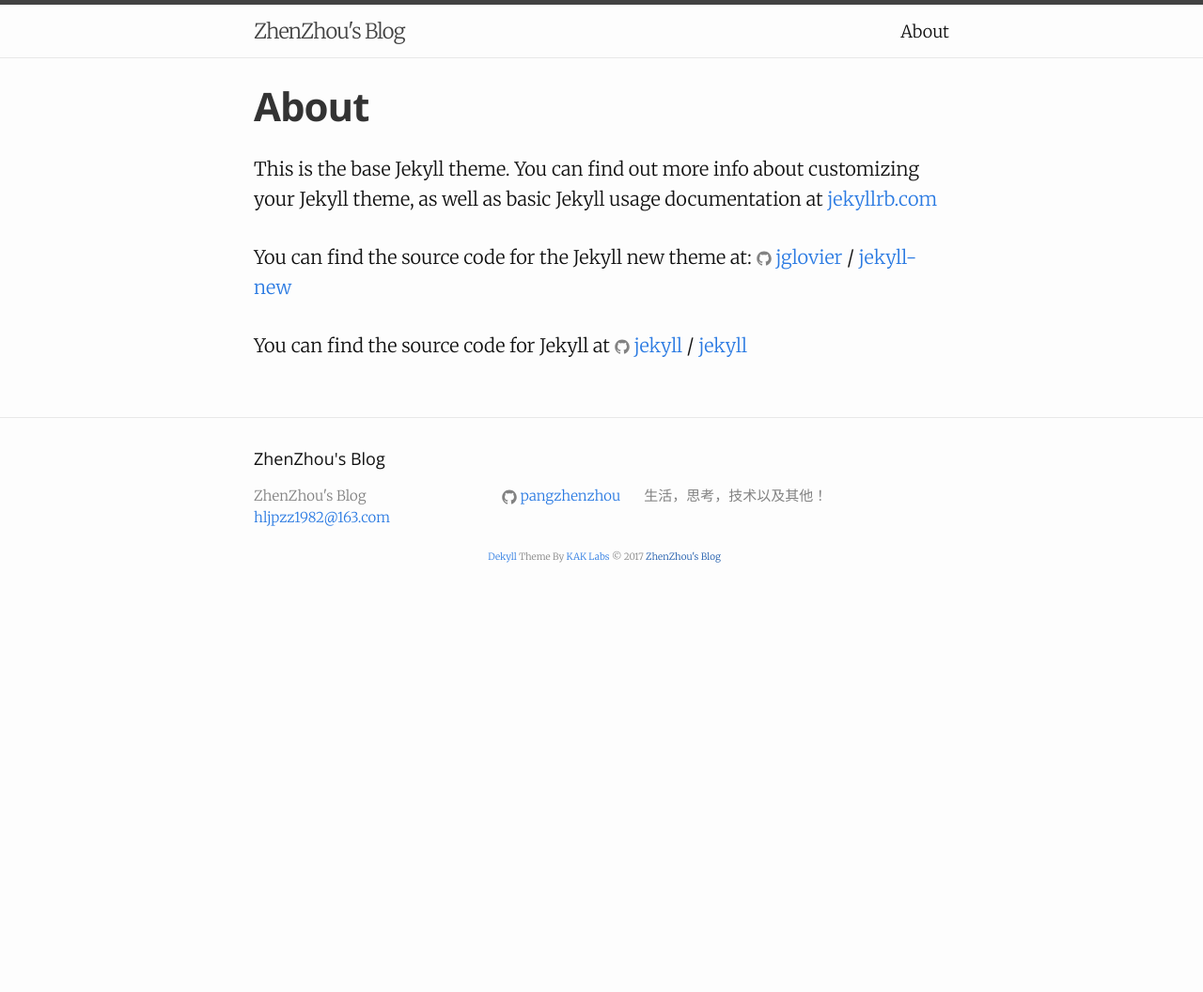
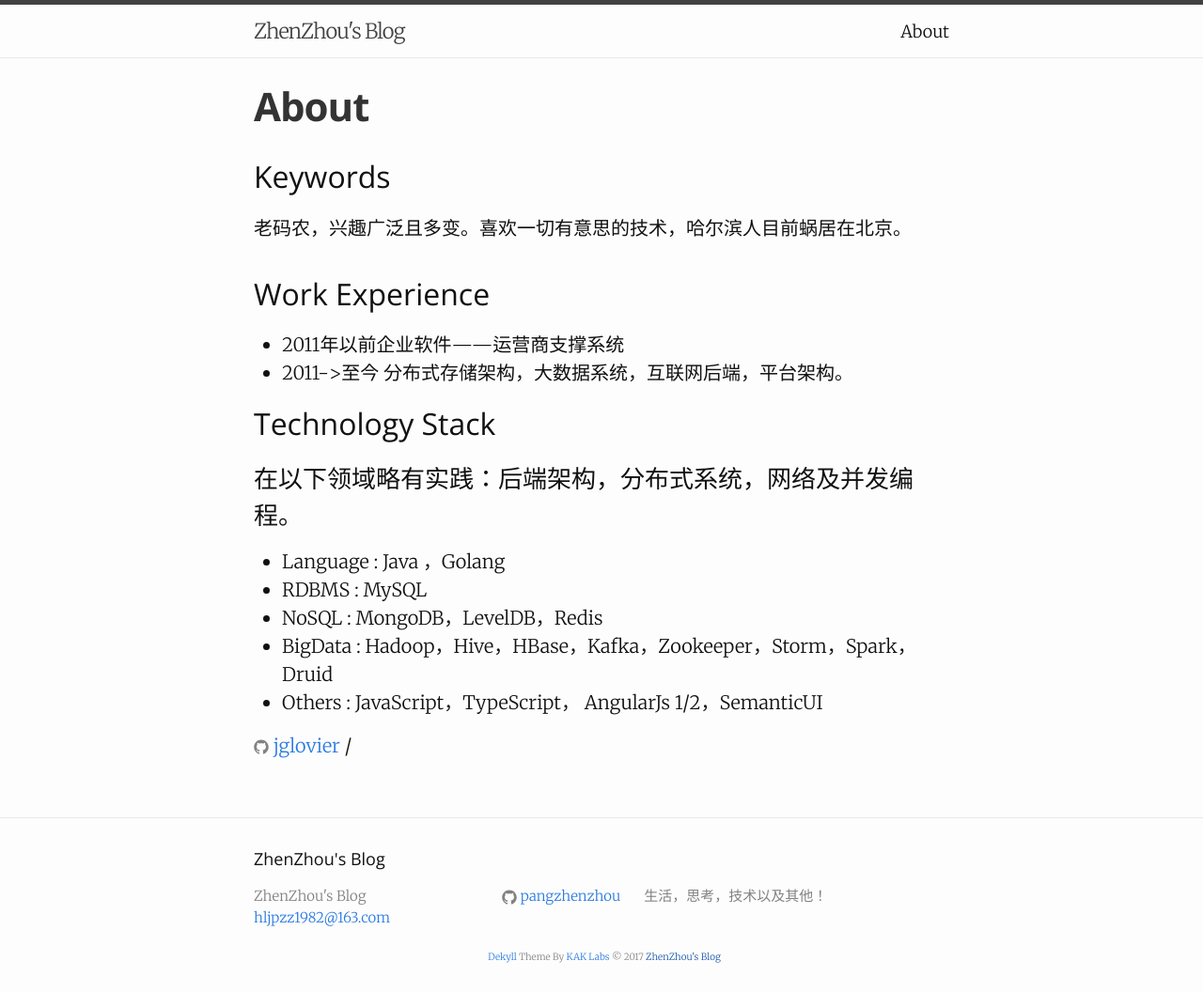
Before and after one commit to pangzhenzhou/pzz-github-pages-blog, a Jekyll site: the page built from about.md, in a window 1280 px wide. Shown: the whole page at 94% size. Built offline with Jekyll 4.4.1, drawn with Linux system fonts in a browser that asks for light colours; before the commit the page ends 900 px from its top, so only the background shows below that.

Commit message:
update about page

```diff
--- a/404.html
+++ b/404.html
@@ -10,7 +10,7 @@ permalink: "404.html"
   </header>
 
   <div class="post-content">
-    Sorry, the page you are looking for could not be found. <a href="/">Back to Homepage</a>.
+    想找什么？可惜没找到！ <a href="/">Back to Homepage</a>.
   </div>
 
 </article>
--- a/about.md
+++ b/about.md
@@ -3,13 +3,21 @@ layout: page
 title: About
 permalink: /about/
 ---
+## Keywords
+老码农，兴趣广泛且多变。喜欢一切有意思的技术，哈尔滨人目前蜗居在北京。
 
-This is the base Jekyll theme. You can find out more info about customizing your Jekyll theme, as well as basic Jekyll usage documentation at [jekyllrb.com](http://jekyllrb.com/)
+## Work Experience
+* 2011年以前企业软件——运营商支撑系统
+* 2011->至今 分布式存储架构，大数据系统，互联网后端，平台架构。
 
-You can find the source code for the Jekyll new theme at:
+## Technology Stack
+
+### 在以下领域略有实践：后端架构，分布式系统，网络及并发编程。
+
+* Language : Java ，Golang
+* RDBMS    : MySQL
+* NoSQL    : MongoDB，LevelDB，Redis
+* BigData  : Hadoop，Hive，HBase，Kafka，Zookeeper，Storm，Spark，Druid
+* Others   : JavaScript，TypeScript， AngularJs 1/2，SemanticUI
+
 {% include icon-github.html username="jglovier" %} /
-[jekyll-new](https://github.com/jglovier/jekyll-new)
-
-You can find the source code for Jekyll at
-{% include icon-github.html username="jekyll" %} /
-[jekyll](https://github.com/jekyll/jekyll)
```
